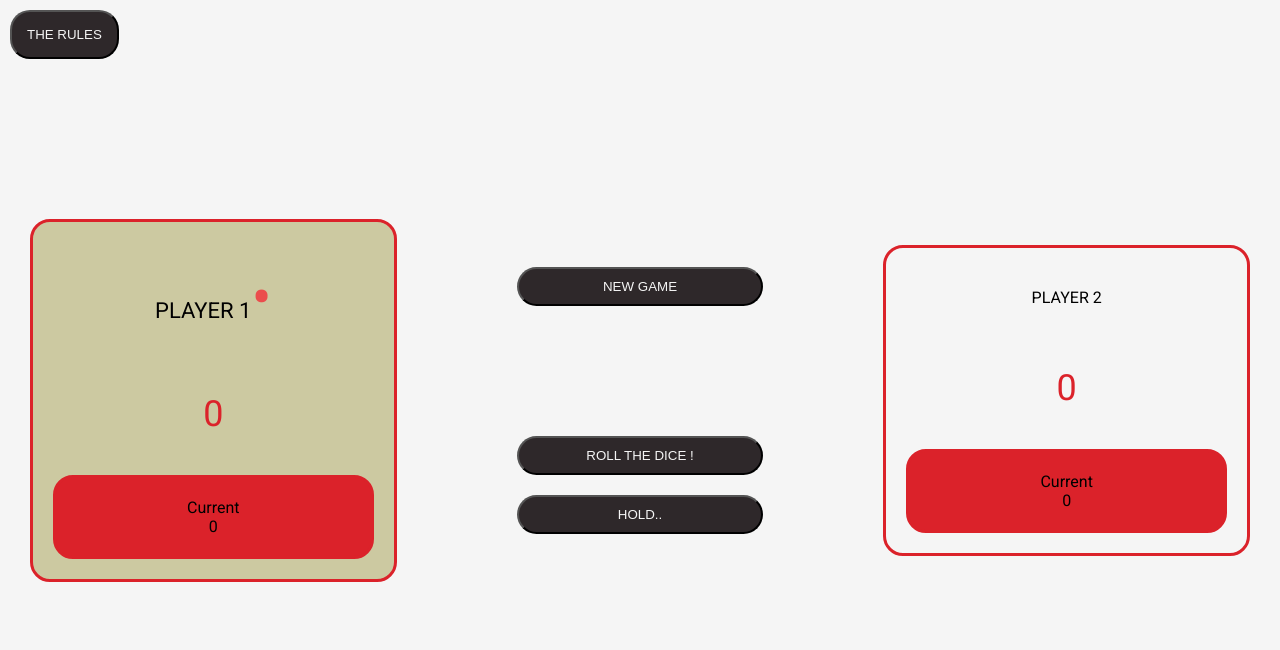
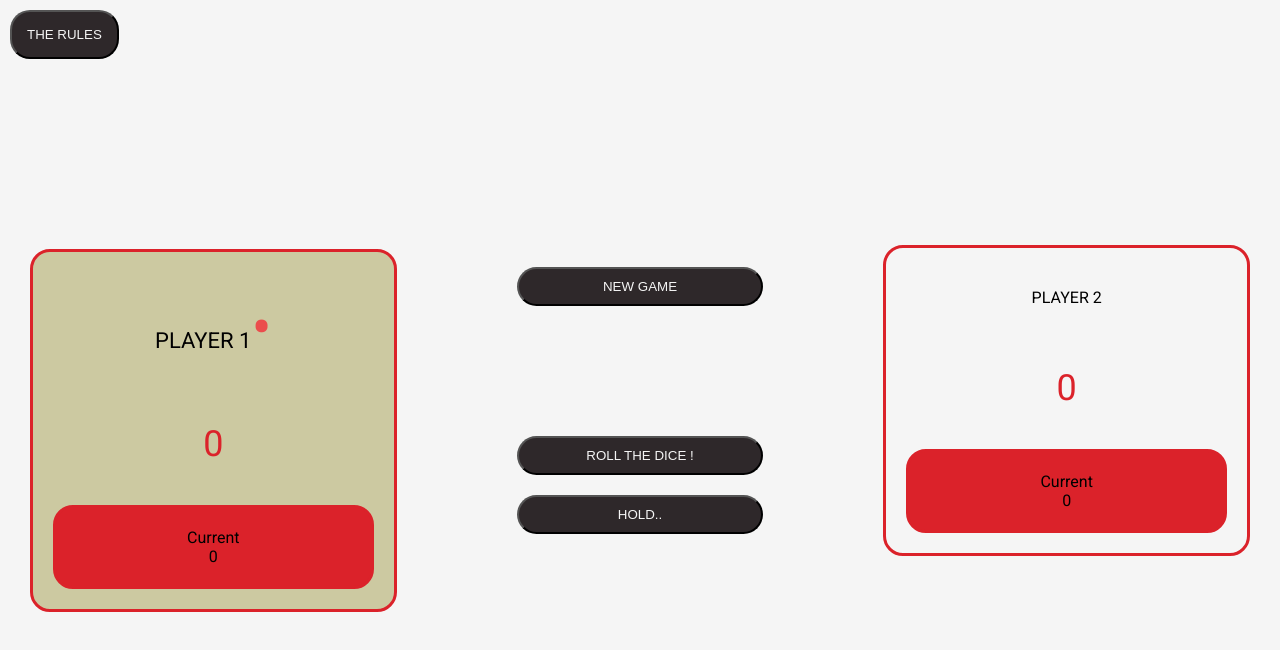
Before and after one commit to redha-boubakour/HOLD_The_Game, a plain HTML site: page index.html in a window 1280 px wide. Drawn offline with Linux system fonts and the light colour scheme.

Commit message:
Commit10

```diff
--- a/style.css
+++ b/style.css
@@ -186,6 +186,10 @@ main {
 
 /* The media query */
 
+.player-0 {
+  margin-top: 90px;
+}
+
 @media (max-width: 600px) {
   main {
     grid-template-columns: 1fr;
```
